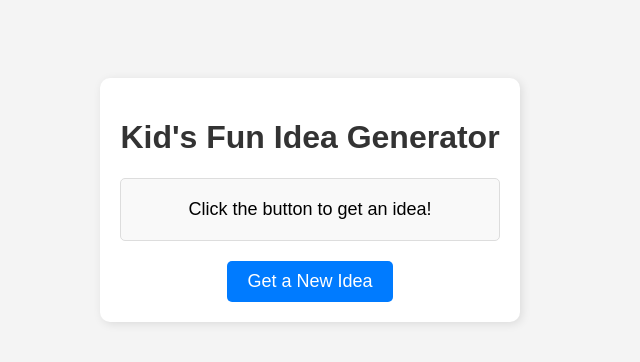
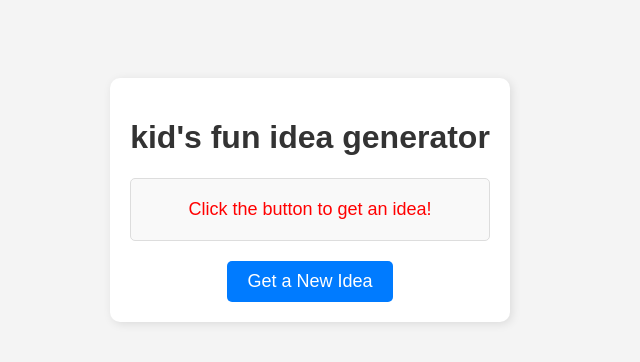
Before and after one commit to akisdomain123/boredkidapps, a plain HTML site: page index.html in a window 1280 px wide. Shown: the whole page, without its empty margins (330-970 px from the left). Drawn offline with Linux system fonts and the light colour scheme.

Commit message:
Update index.html

```diff
--- a/index.html
+++ b/index.html
@@ -3,12 +3,20 @@
 <head>
     <meta charset="UTF-8">
     <meta name="viewport" content="width=device-width, initial-scale=1.0">
-    <title>Kid's Fun Idea Generator</title>
+    <title>Kid's fun idea generator</title>
     <link rel="stylesheet" href="style.css">
+    <style>
+        h1 {
+            text-transform: lowercase;
+        }
+        #idea-box {
+            color: red;
+        }
+    </style>
 </head>
 <body>
     <div class="container">
-        <h1>Kid's Fun Idea Generator</h1>
+        <h1>kid's fun idea generator</h1>
         <p id="idea-box">Click the button to get an idea!</p>
         <button onclick="getNewIdea()">Get a New Idea</button>
     </div>
```
